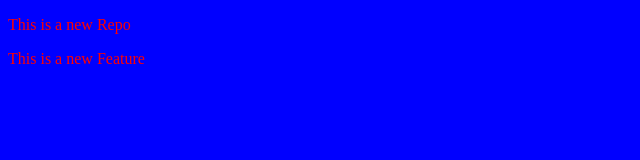
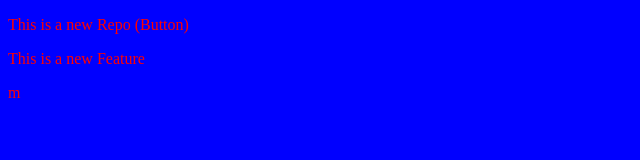
Before and after one commit to Harsh18052004/LocalRespositry, a plain HTML site: page index.html in a window 1280 px wide. Shown: the full height of the page, 0-640 px from the left. Drawn offline with Linux system fonts and the light colour scheme.

Commit message:
Add new Button

```diff
--- a/index.html
+++ b/index.html
@@ -7,7 +7,7 @@
     <link rel="stylesheet" href="style.css">
 </head>
 <body>
-    <p class="para">This is a new Repo</p>
+    <p class="para">This is a new Repo (Button)</p>
     <p>This is a new Feature</p>
 </body>
-</html>
+</html> m
```
